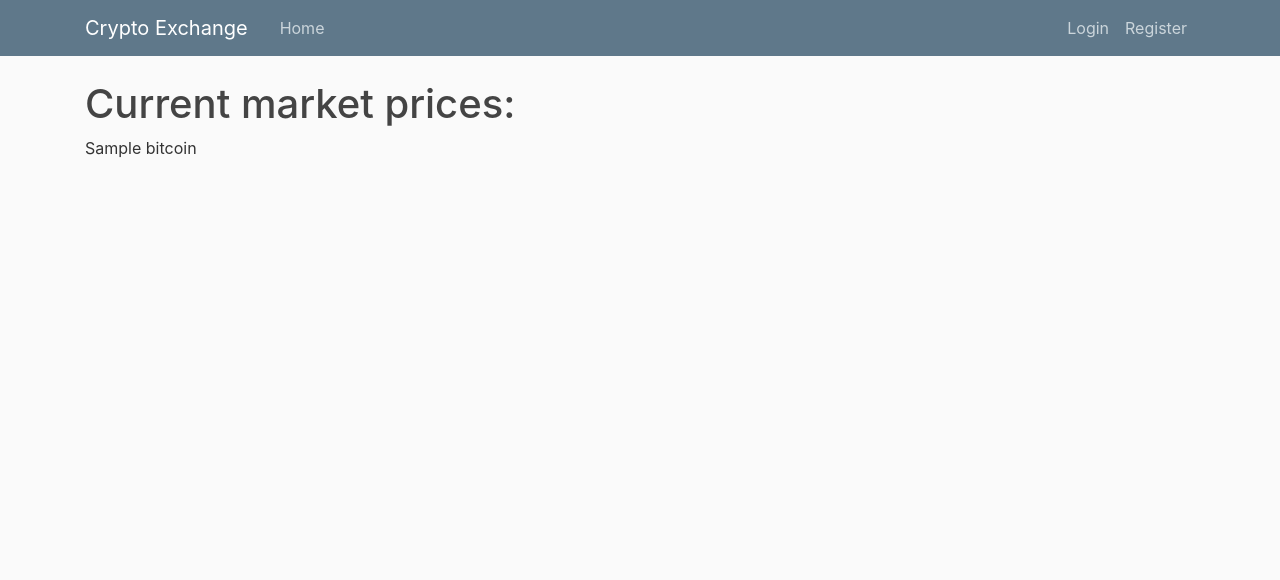
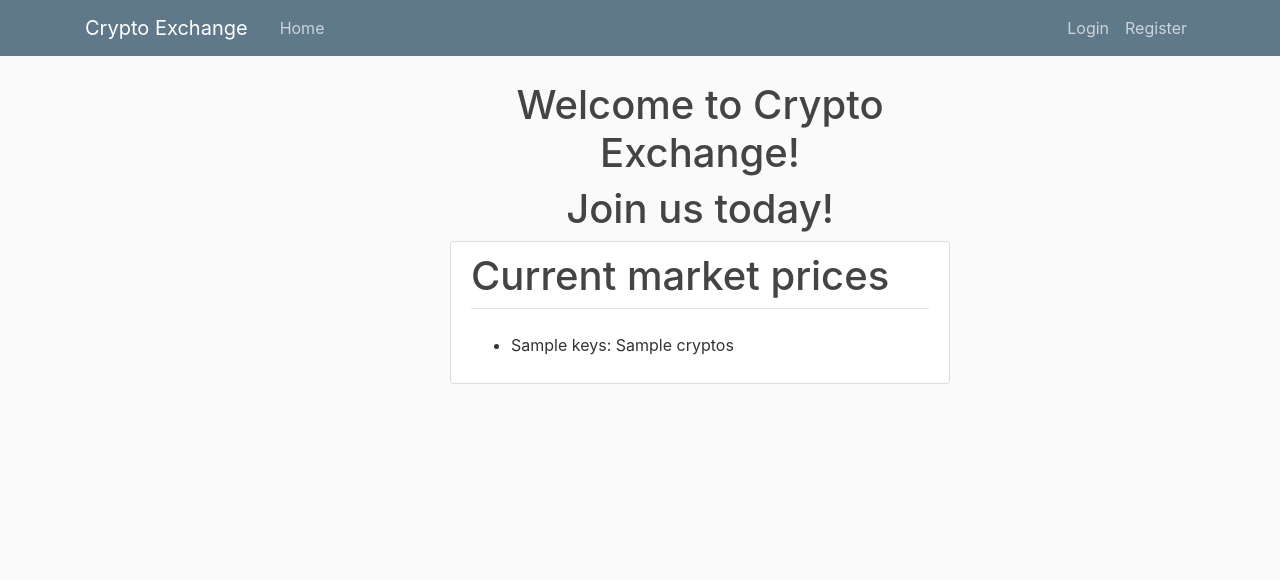
Before and after one commit to aniratak126/DRS, a Flask app: template CryptoProject/templates/home.html in a window 1280 px wide. Shown: the top 580 px of the page. Run offline with Flask 2, Linux system fonts and the light colour scheme; the template is opened without the code that fills it: most values are stand-ins (such as "Sample title", 1, 10 or a date in 2020); some libraries are stand-ins or nearby versions.

Commit message:
home stranica izmenjena.

```diff
--- a/CryptoProject/templates/home.html
+++ b/CryptoProject/templates/home.html
@@ -1,5 +1,29 @@
 {% extends "layout.html" %}
+
 {% block content %}
-    <h1>Current market prices:</h1>
-    <p>{{ bitcoin }}</p>
+<div style="position: absolute;width: 500px;height: 500px;z-index: 15;top: 50%;left: 50%;" >
+     <h1 style="text-align: center;">Welcome to Crypto Exchange!</h1>
+    <a style="text-align: center;" href="{{ url_for('users.register') }}"><h1>Join us today!</h1></a>
+ <div class="content-section" >
+      <div class="media">
+        <div class="media-body">
+          <h2 class="account-heading">Current market prices</h2>
+        </div>
+      </div>
+            <fieldset>
+                <legend class="border-bottom mb-4"></legend>
+                <div>
+                    <ul>
+                        {% for keys, values in cryptos.items() %}
+
+                            <li>{{ keys }}: {{ values }}</li>
+                        {% endfor %}
+                    </ul>
+
+
+                </div>
+            </fieldset>
+    </div>
+</div>
+
 {% endblock content %}
```
Also changed, not shown: CryptoProject/main/routes.py (+15 -4 lines).
